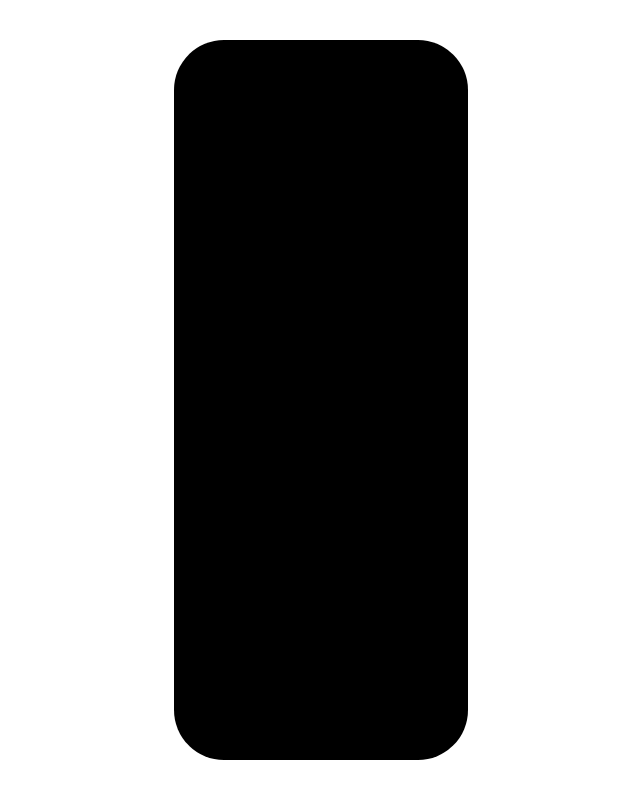
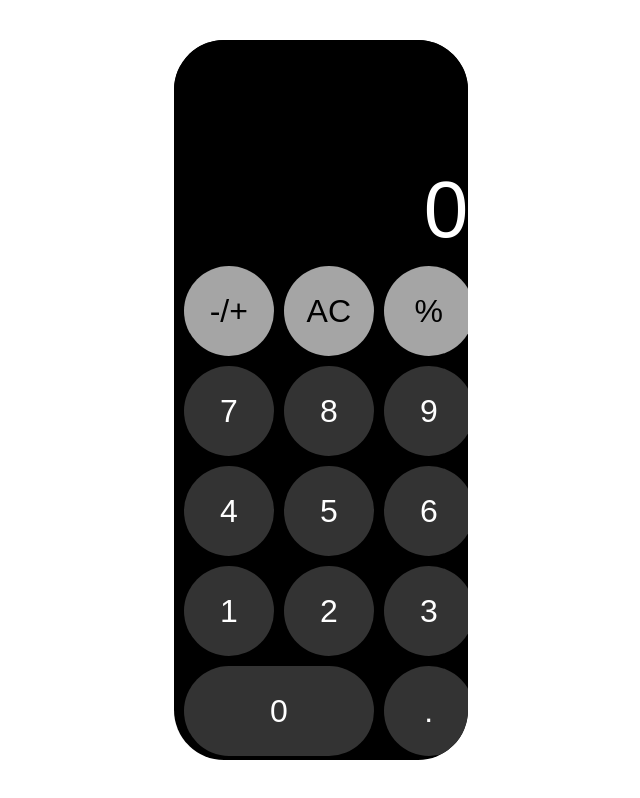
Before and after one commit to carloscabral656/calculator, a plain HTML site: page index.html in a window 1280 px wide. Shown: the whole page, without its empty margins (319-959 px from the left). Drawn offline with Linux system fonts and the light colour scheme.

Commit message:
Creating css

```diff
--- a/index.html
+++ b/index.html
@@ -7,6 +7,29 @@
     <link rel="stylesheet" href="style.css">
 </head>
 <body>
-    <main id="calculator"></main>
+    <main id="calculator">
+        <div id="visor">0</div>
+        <div id="buttons">
+            <div class="button button-gray">-/+</div>
+            <div class="button button-gray">AC</div>
+            <div class="button button-gray">%</div>
+            <div class="button button-orange">/</div>
+            <div class="button button-black">7</div>
+            <div class="button button-black">8</div>
+            <div class="button button-black">9</div>
+            <div class="button button-orange">x</div>
+            <div class="button button-black">4</div>
+            <div class="button button-black">5</div>
+            <div class="button button-black">6</div>
+            <div class="button button-orange">-</div>
+            <div class="button button-black">1</div>
+            <div class="button button-black">2</div>
+            <div class="button button-black">3</div>
+            <div class="button button-orange">+</div>
+            <div class="button-col-2 button-black col-2">0</div>
+            <div class="button button-black">.</div>
+            <div class="button button-orange">=</div>
+        </div>
+    </main>
 </body>
 </html>
--- a/style.css
+++ b/style.css
@@ -1,4 +1,5 @@
 body{
+    font-family: sans-serif;
     margin: 0;
     padding: 0;
     width: 100vw;
@@ -12,4 +13,68 @@ body{
     width: 23vw;
     background-color: rgb(0, 0, 0);
     border-radius: 50px;
+    overflow: hidden;
 }
+
+#visor {
+    width: 100%;
+    height: 30%;
+    background-color: rgb(0, 0, 0);
+    display: flex;
+    align-items: end;
+    justify-content: end;
+    font-size: 5rem;
+    color: white;
+}
+
+#buttons {
+    padding: 10px;
+    display: grid;
+    grid-template-columns: 1fr 1fr 1fr 1fr;
+    grid-template-rows: 1fr 1fr 1fr 1fr 1fr;
+    justify-items: center;
+    gap: 10px
+}
+
+.button {
+    width: 90px;
+    height: 90px;
+    color: white;
+    display: flex;
+    align-items: center;
+    justify-content: center;
+    background-color: blue;
+    border-radius: 50%;
+    font-size: 2rem;
+}
+
+.button-col-2{
+    width: 100%;
+    height: 90px;
+    color: white;
+    display: flex;
+    align-items: center;
+    justify-content: center;
+    border-radius: 100px;
+    font-size: 2rem;
+    font-weight: 400;
+}
+
+.col-2 {
+    grid-column: 1/3;
+}
+
+.button-gray {
+    background-color: #A5A5A5;
+    color: black;
+}
+
+.button-orange {
+    color: white;
+    background-color: #ff9f0a;
+}
+
+.button-black {
+    color: white;
+    background-color: #333333;
+}
```
